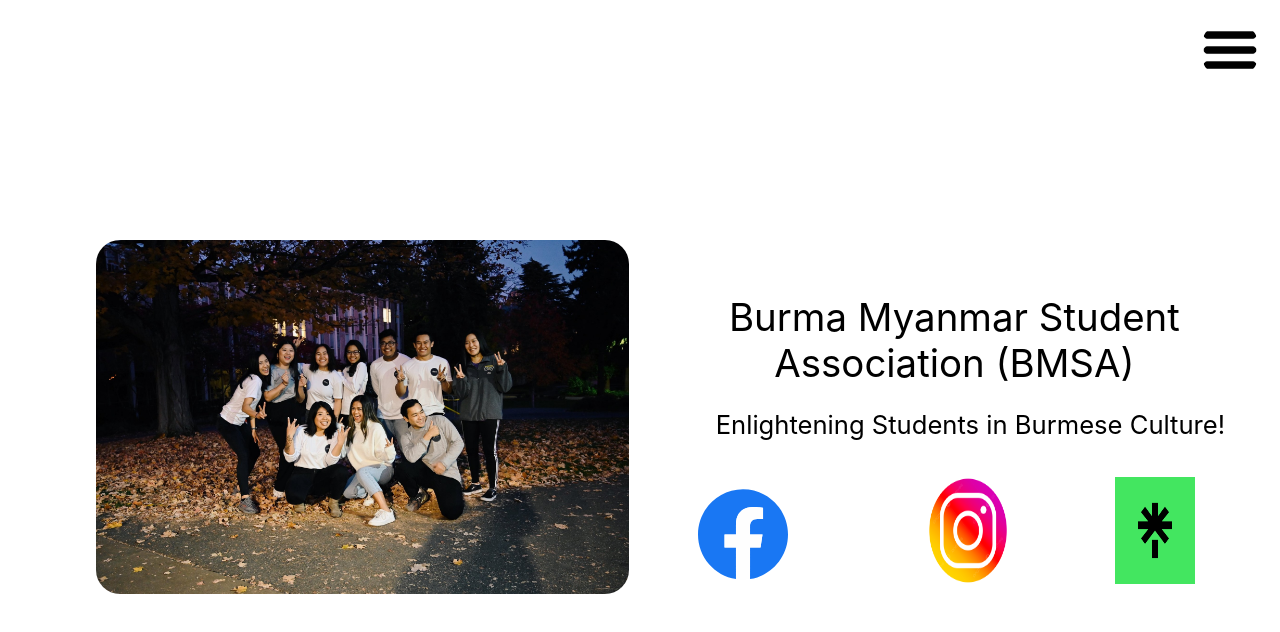
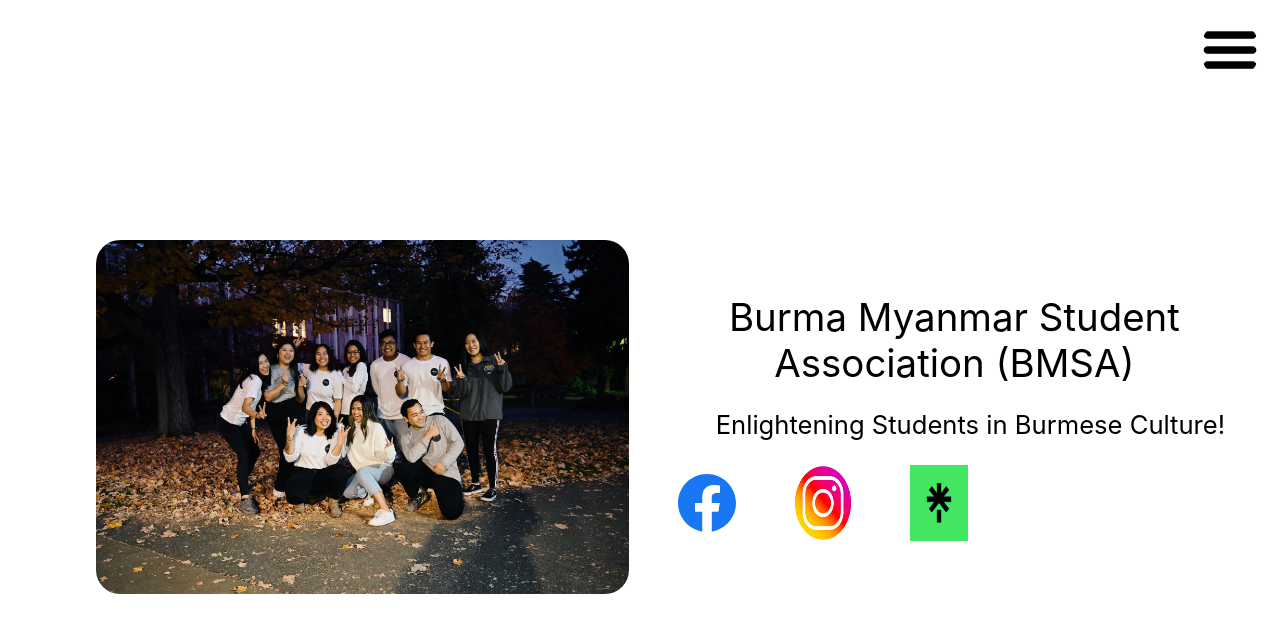
Before and after one commit to davin-win-kyi/BMSA_Website, a React (Create React App) app: page / in a window 1280 px wide. Shown: the top 632 px of the page. Built offline with nearby package versions, Linux system fonts and the light colour scheme.

Commit message:
"new changes"

```diff
--- a/src/Components/Home/Home.css
+++ b/src/Components/Home/Home.css
@@ -42,23 +42,21 @@ Update so that there are flex boxes for the elements, also add a div
 
 .home-social-first {
   height: 7.5vh;
-  margin-left: 50%;
-  width: 65%;
-  height: 65%;
+  margin-left: 5vh;
+  width: 50%;
+  height: 50%;
 }
 
 .home-social-other1 {
   height: 7.5vh;
-  margin-left: 150%;
-  width: 75%;
+  margin-left: 5vh;
+  width: 50%;
   height: 50%;
-  margin-top: 1.5vh;
 }
 
 .home-social-other2 {
   height: 7.5vh;
-  margin-left: 225%;
-  width: 75%;
+  margin-left: 5vh;
+  width: 50%;
   height: 50%;
-  margin-top: 1.5vh;
 }
```
